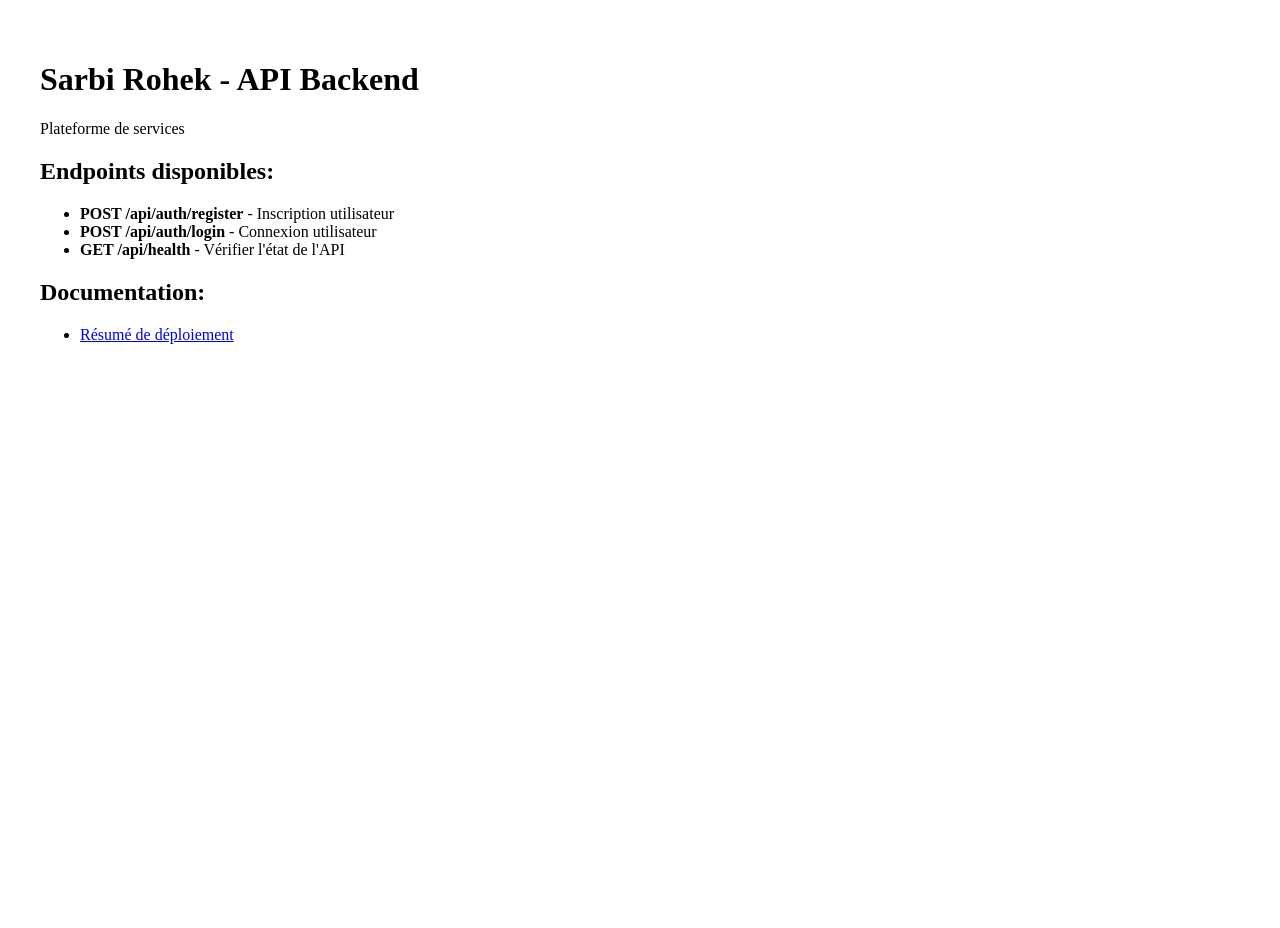
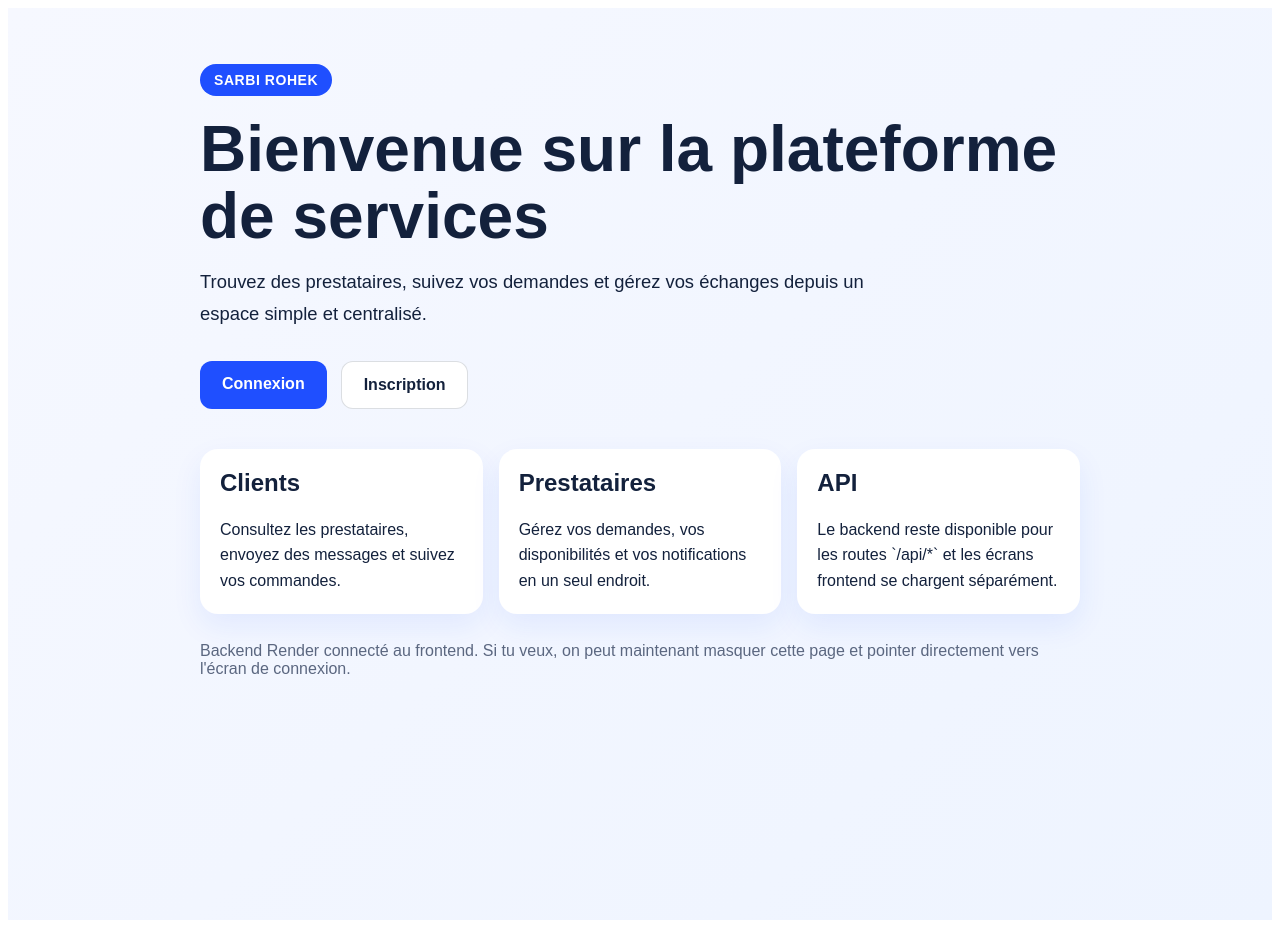
Before and after one commit to zinzox/sr_project, a Next.js app: page / in a window 1280 px wide. Before the commit the page ends 800 px from the top, so only its background shows below. Built offline with nearby package versions, Linux system fonts and the light colour scheme.

Commit message:
Replace backend splash with landing page

```diff
--- a/pages/index.js
+++ b/pages/index.js
@@ -1,20 +1,102 @@
 export default function Home() {
   return (
-    <div style={{ padding: '2rem' }}>
-      <h1>Sarbi Rohek - API Backend</h1>
-      <p>Plateforme de services</p>
+    <main
+      style={{
+        minHeight: '100vh',
+        padding: '56px 24px',
+        fontFamily: 'Arial, sans-serif',
+        background: 'linear-gradient(135deg, #f6f8ff 0%, #eef4ff 100%)',
+        color: '#13213c'
+      }}
+    >
+      <section style={{ maxWidth: '880px', margin: '0 auto' }}>
+        <div
+          style={{
+            display: 'inline-block',
+            padding: '8px 14px',
+            borderRadius: '999px',
+            background: '#1f4fff',
+            color: '#fff',
+            fontSize: '14px',
+            fontWeight: 700,
+            letterSpacing: '0.04em',
+            textTransform: 'uppercase'
+          }}
+        >
+          Sarbi Rohek
+        </div>
 
-      <h2>Endpoints disponibles:</h2>
-      <ul>
-        <li><strong>POST /api/auth/register</strong> - Inscription utilisateur</li>
-        <li><strong>POST /api/auth/login</strong> - Connexion utilisateur</li>
-        <li><strong>GET /api/health</strong> - Vérifier l'état de l'API</li>
-      </ul>
+        <h1 style={{ fontSize: 'clamp(2.2rem, 5vw, 4rem)', lineHeight: 1.05, margin: '20px 0 16px' }}>
+          Bienvenue sur la plateforme de services
+        </h1>
 
-      <h2>Documentation:</h2>
-      <ul>
-        <li><a href="/DEPLOYMENT_SUMMARY.txt">Résumé de déploiement</a></li>
-      </ul>
-    </div>
+        <p style={{ fontSize: '1.15rem', maxWidth: '720px', lineHeight: 1.7, margin: '0 0 32px' }}>
+          Trouvez des prestataires, suivez vos demandes et gérez vos échanges depuis un espace simple et centralisé.
+        </p>
+
+        <div style={{ display: 'flex', flexWrap: 'wrap', gap: '14px', marginBottom: '40px' }}>
+          <a
+            href="/login.html"
+            style={{
+              padding: '14px 22px',
+              borderRadius: '12px',
+              background: '#1f4fff',
+              color: '#fff',
+              textDecoration: 'none',
+              fontWeight: 700
+            }}
+          >
+            Connexion
+          </a>
+          <a
+            href="/register.html"
+            style={{
+              padding: '14px 22px',
+              borderRadius: '12px',
+              background: '#ffffff',
+              color: '#13213c',
+              textDecoration: 'none',
+              fontWeight: 700,
+              border: '1px solid rgba(19, 33, 60, 0.15)'
+            }}
+          >
+            Inscription
+          </a>
+        </div>
+
+        <div
+          style={{
+            display: 'grid',
+            gridTemplateColumns: 'repeat(auto-fit, minmax(220px, 1fr))',
+            gap: '16px'
+          }}
+        >
+          <article style={{ padding: '20px', borderRadius: '18px', background: '#fff', boxShadow: '0 12px 30px rgba(31, 79, 255, 0.08)' }}>
+            <h2 style={{ marginTop: 0 }}>Clients</h2>
+            <p style={{ marginBottom: 0, lineHeight: 1.6 }}>
+              Consultez les prestataires, envoyez des messages et suivez vos commandes.
+            </p>
+          </article>
+
+          <article style={{ padding: '20px', borderRadius: '18px', background: '#fff', boxShadow: '0 12px 30px rgba(31, 79, 255, 0.08)' }}>
+            <h2 style={{ marginTop: 0 }}>Prestataires</h2>
+            <p style={{ marginBottom: 0, lineHeight: 1.6 }}>
+              Gérez vos demandes, vos disponibilités et vos notifications en un seul endroit.
+            </p>
+          </article>
+
+          <article style={{ padding: '20px', borderRadius: '18px', background: '#fff', boxShadow: '0 12px 30px rgba(31, 79, 255, 0.08)' }}>
+            <h2 style={{ marginTop: 0 }}>API</h2>
+            <p style={{ marginBottom: 0, lineHeight: 1.6 }}>
+              Le backend reste disponible pour les routes `/api/*` et les écrans frontend se chargent séparément.
+            </p>
+          </article>
+        </div>
+
+        <p style={{ marginTop: '28px', color: '#5b6780' }}>
+          Backend Render connecté au frontend. Si tu veux, on peut maintenant masquer cette page et pointer directement vers l'écran de connexion.
+        </p>
+      </section>
+    </main>
   );
 }
```
